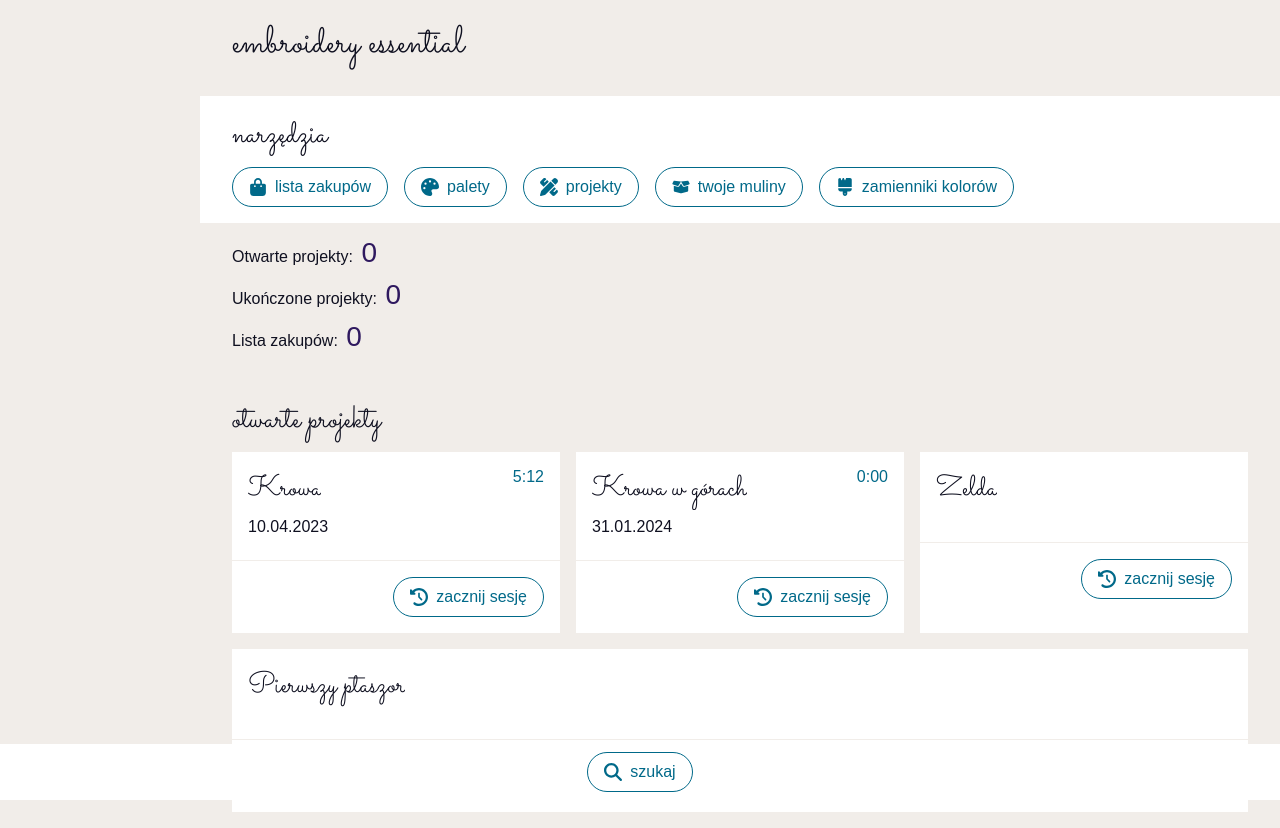
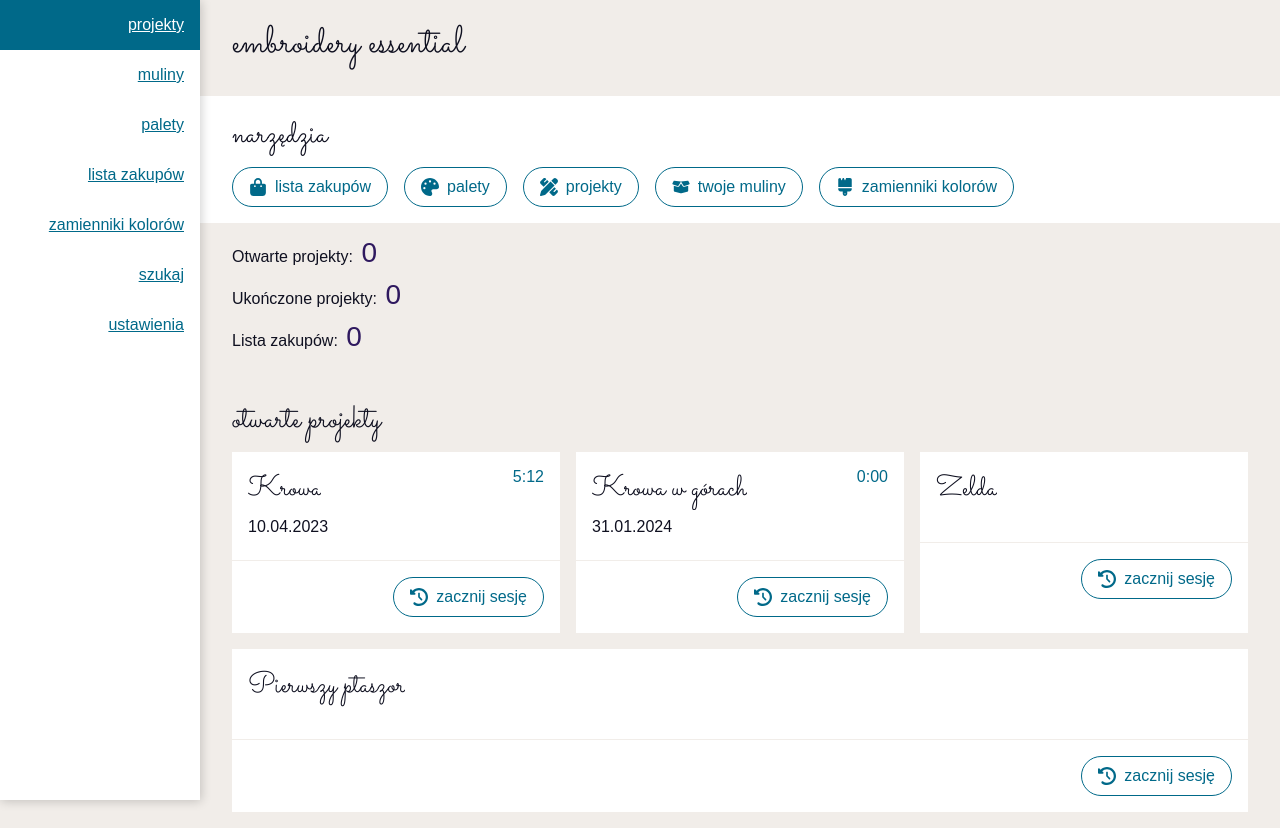
Before and after one commit to edworczak/embroiderers-essential, a React (Vite) app: page / in a window 1280 px wide. Built offline with nearby package versions, Linux system fonts and the light colour scheme.

Commit message:
Navigation refactor and redesign

```diff
--- a/src/components/navigation/navigation.jsx
+++ b/src/components/navigation/navigation.jsx
@@ -1,19 +1,30 @@
-import { faArrowLeft, faHouse, faSearch } from "@fortawesome/free-solid-svg-icons";
+import { FontAwesomeIcon } from "@fortawesome/react-fontawesome";
 import PropTypes from "prop-types";
 import { useLocation } from "react-router-dom";
 
-import pl from "../../data/pl";
-import IconButton from "../icon-button/icon-button";
-import { NavigationWrapper } from "./navigation.styled";
+import navigationLinks from "../../data/navigationLinks";
+import { theme } from "../../shared-styles/theme.styled";
+import { NavigationBackHomeWrapper, NavigationLink, NavigationWrapper } from "./navigation.styled";
 
 const Navigation = () => {
 	const homepage = useLocation().pathname === `/`;
+	const currentLocation = useLocation().pathname;
+
+	const createLinks = (links) => {
+		return links.map((link) => {
+			return (
+				<NavigationLink to={link.link} key={link.id} $active={link.link === currentLocation}>
+					{link.icon && <FontAwesomeIcon icon={link.icon} color={theme.colours.white} />}
+					{link.label}
+				</NavigationLink>
+			);
+		});
+	};
 
 	return (
 		<NavigationWrapper data-current={location.pathname}>
-			<IconButton icon={faSearch} text={pl.navigation.search} onClick={`search`} />
-			{!homepage && <IconButton icon={faHouse} text={pl.navigation.home} onClick={`/`} />}
-			{!homepage && <IconButton icon={faArrowLeft} text={pl.navigation.back} onClick={`/`} />}
+			{createLinks(navigationLinks.tools)}
+			{!homepage && <NavigationBackHomeWrapper>{createLinks(navigationLinks.historyNav)}</NavigationBackHomeWrapper>}
 		</NavigationWrapper>
 	);
 };
--- a/src/components/navigation/navigation.styled.jsx
+++ b/src/components/navigation/navigation.styled.jsx
@@ -1,29 +1,62 @@
+import { Link } from "react-router-dom";
 import styled from "styled-components";
 
 import { theme } from "../../shared-styles/theme.styled";
-
-export const ScreenOverlay = styled.div`
-	background-color: ${(props) => (props.$expanded ? "rgb(0, 105, 137, 0.2)" : "rgb(0, 105, 137, 0)")};
-	height: 50px;
-	left: 0;
-	position: fixed;
-	top: 0;
-	transition: background-color ${theme.decorations.animationTime} ease-in-out;
-	width: 100%;
-	z-index: 1;
-`;
 
 export const NavigationWrapper = styled.nav`
 	align-items: stretch;
 	background: ${theme.colours.white};
 	bottom: 0;
+	box-shadow: 1px 1px 10px 0 rgba(0, 0, 0, 0.2);
 	display: flex;
-	gap: 16px;
-	justify-content: center;
+	flex-direction: column;
+	justify-content: flex-start;
 	left: 0;
-	padding: 8px;
 	position: fixed;
+	top: 0;
 	transition: ${theme.decorations.transition};
-	width: 100%;
+	width: 200px;
 	z-index: 2;
 `;
+
+export const NavigationBackHomeWrapper = styled.div`
+	display: block;
+	margin-top: auto;
+	width: 100%;
+`;
+
+export const NavigationLink = styled(Link)`
+	color: ${(props) => (props.$active ? theme.colours.white : theme.colours.CTA)};
+	display: block;
+	padding: ${theme.sizes.spacings.default};
+	position: relative;
+	text-align: right;
+	transition: color 300ms ease-in-out;
+	width: 100%;
+
+	&::after {
+		background-color: ${theme.colours.CTA};
+		bottom: 0;
+		content: "";
+		position: absolute;
+		right: 0;
+		top: 0;
+		transition: width 300ms ease-out;
+		width: ${(props) => (props.$active ? "100%" : "0")};
+		z-index: -1;
+	}
+
+	svg {
+		left: ${theme.sizes.spacings.default};
+		position: absolute;
+	}
+
+	&:hover,
+	&:focus {
+		color: ${theme.colours.white};
+
+		&::after {
+			width: 100%;
+		}
+	}
+`;
--- /dev/null
+++ b/src/data/navigationLinks.jsx
@@ -0,0 +1,61 @@
+import { faArrowLeft, faGears, faHouse, faSearch } from "@fortawesome/free-solid-svg-icons";
+
+import pl from "./pl";
+
+const navigationLinks = {
+	tools: [
+		{
+			id: "main-navigation-projects-button",
+			link: `/projects`,
+			label: pl.projects.navigationLink,
+		},
+		{
+			id: "main-navigation-threads-button",
+			link: `/threads`,
+			label: pl.threads.navigationLink,
+		},
+		{
+			id: "main-navigation-palettes-button",
+			link: `/palettes`,
+			label: pl.palettes.navigationLink,
+		},
+		{
+			id: "main-navigation-shopping-list-button",
+			link: `/shoppinglist`,
+			label: pl.shoppingList.navigationLink,
+		},
+		{
+			id: "main-navigation-substitutes-button",
+			link: `/substitutes`,
+			label: pl.substitutes.navigationLink,
+		},
+		{
+			id: "main-navigation-search-button",
+			link: `/search`,
+			label: pl.search.navigationLink,
+			icon: faSearch,
+		},
+		{
+			id: "main-navigation-settings-button",
+			link: `/settings`,
+			label: pl.settings.navigationLink,
+			icon: faGears,
+		},
+	],
+	historyNav: [
+		{
+			id: "main-navigation-home-button",
+			link: `/`,
+			label: pl.navigation.home,
+			icon: faHouse,
+		},
+		{
+			id: "main-navigation-back-button",
+			link: `/`,
+			label: pl.navigation.back,
+			icon: faArrowLeft,
+		},
+	],
+};
+
+export default navigationLinks;
```
